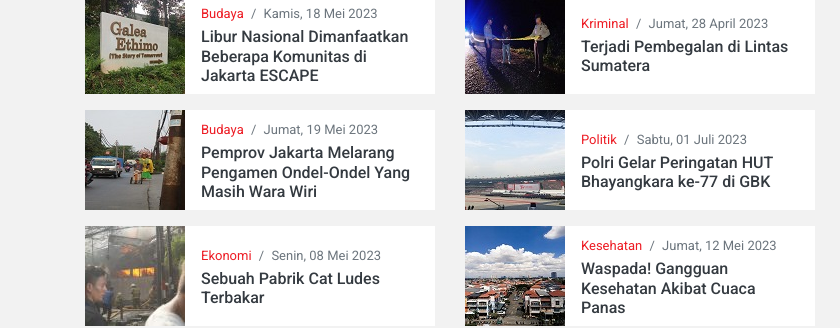
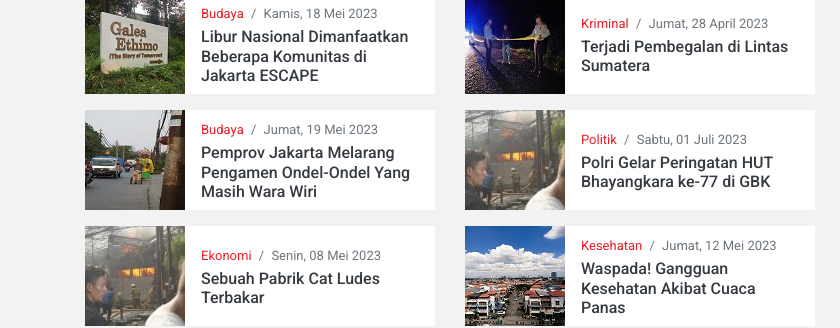
Before and after one commit to Dinoprasetyo/webnewsbroadcasting, a plain HTML site: page category.html in a window 1280 px wide. Shown: the part 1355-1683 px from the top of the page, 0-840 px from the left. Drawn offline with nearby package versions, Linux system fonts and the light colour scheme; grey boxes are pictures that could not be loaded.

Commit message:
first commit4

```diff
--- a/category.html
+++ b/category.html
@@ -239,7 +239,7 @@
                         </div>
                         <div class="col-lg-6">
                             <div class="d-flex mb-3">
-                                <img src="img/gbk100100.jpeg" style="width: 100px; height: 100px; object-fit: cover;">
+                                <img src="img/kebakaran100100.jpg" style="width: 100px; height: 100px; object-fit: cover;">
                                 <div class="w-100 d-flex flex-column justify-content-center bg-light px-3" style="height: 100px;">
                                     <div class="mb-1" style="font-size: 13px;">
                                         <a href="">Politik</a>
```
